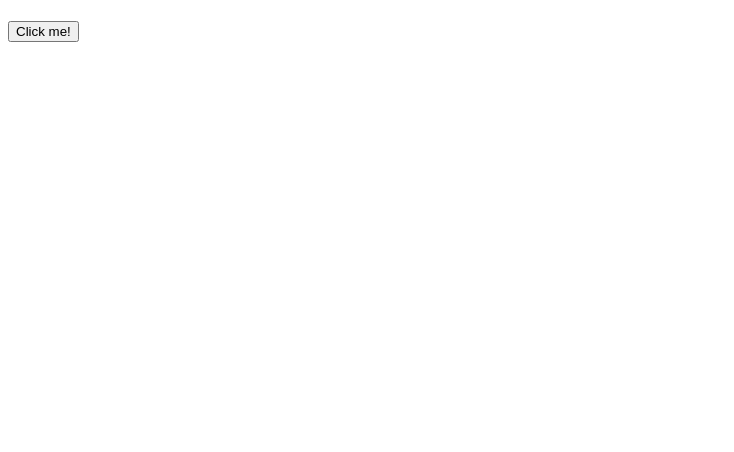
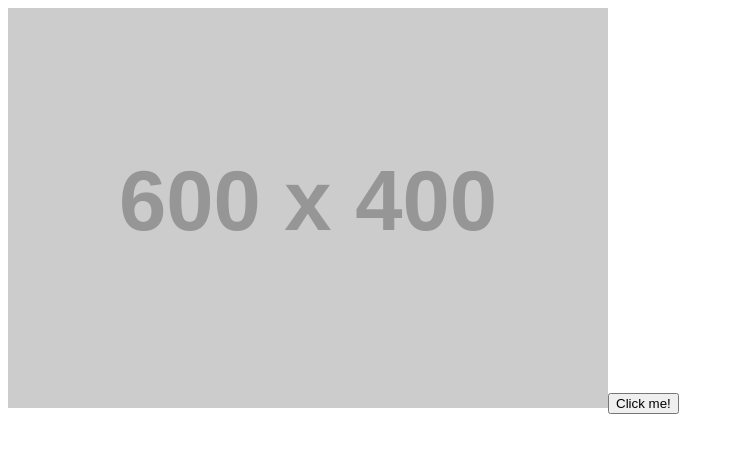
Before and after one commit to guidonunes/e-commerce-mern-react-exercises-, a React (Vite) app: page / in a window 1280 px wide. Shown: the top 452 px of the page, without its empty margins (0-734 px from the left). Built offline with nearby package versions, Linux system fonts and the light colour scheme.

Commit message:
implement exercise with img using useRef hook

```diff
--- a/src/App.jsx
+++ b/src/App.jsx
@@ -1,22 +1,24 @@
-import React, { useRef } from 'react';
+import { useRef } from 'react';
 
 
 
 function App() {
-  let myHeadline = useRef()
+  let myImg = useRef()
 
 
   const changeHeadline = () => {
-    myHeadline.innerHTML = "<ul><li>B<li>A</li></li></ul>";
+    myImg.current.src = "https://placehold.co/600x400/000000/FFF";
+    myImg.current.setAttribute('height', '200');
+    myImg.current.setAttribute('width', '300');
   }
 
   return (
     <div>
-      <h1 ref={(h1)=>myHeadline=h1}></h1>
+      <img ref={myImg} src='https://placehold.co/600x400' />
 
       <button onClick={changeHeadline}>Click me!</button>
     </div>
   )
 }
 
-export default App
+export default App;
```
